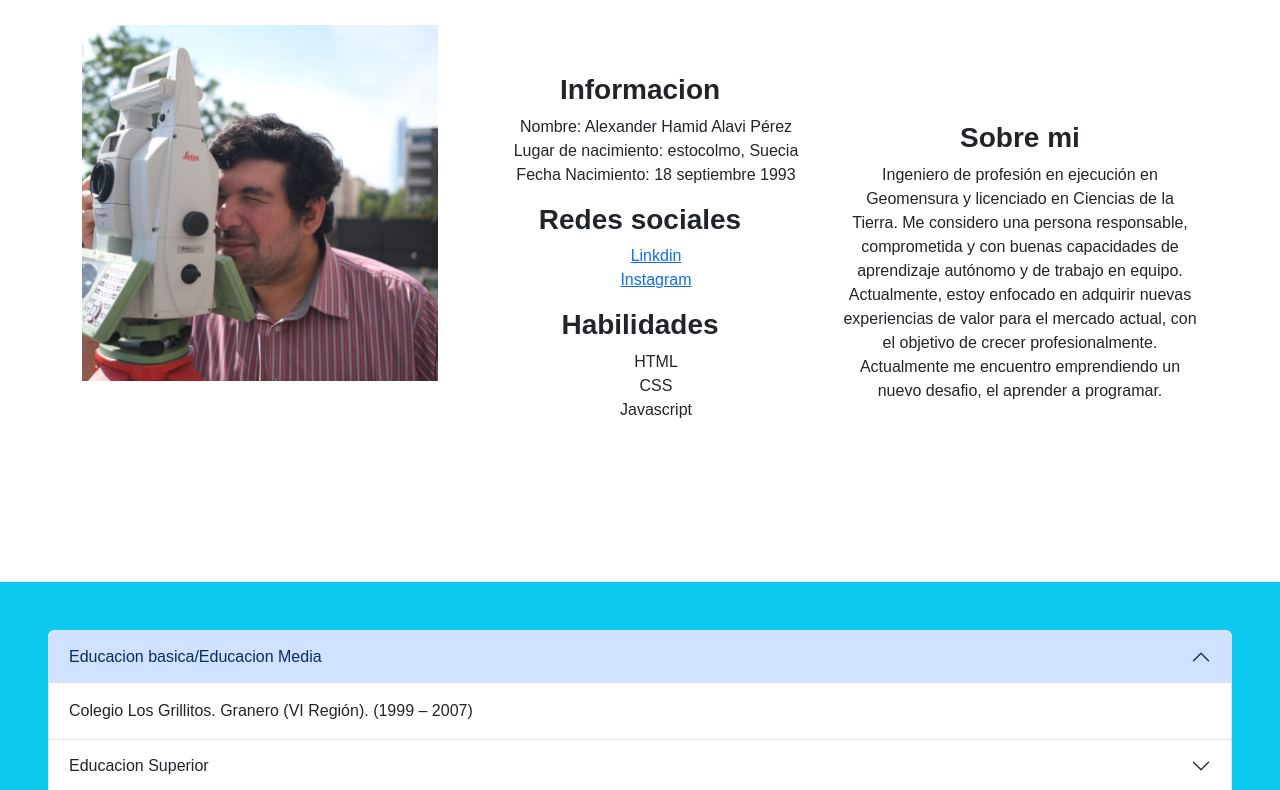
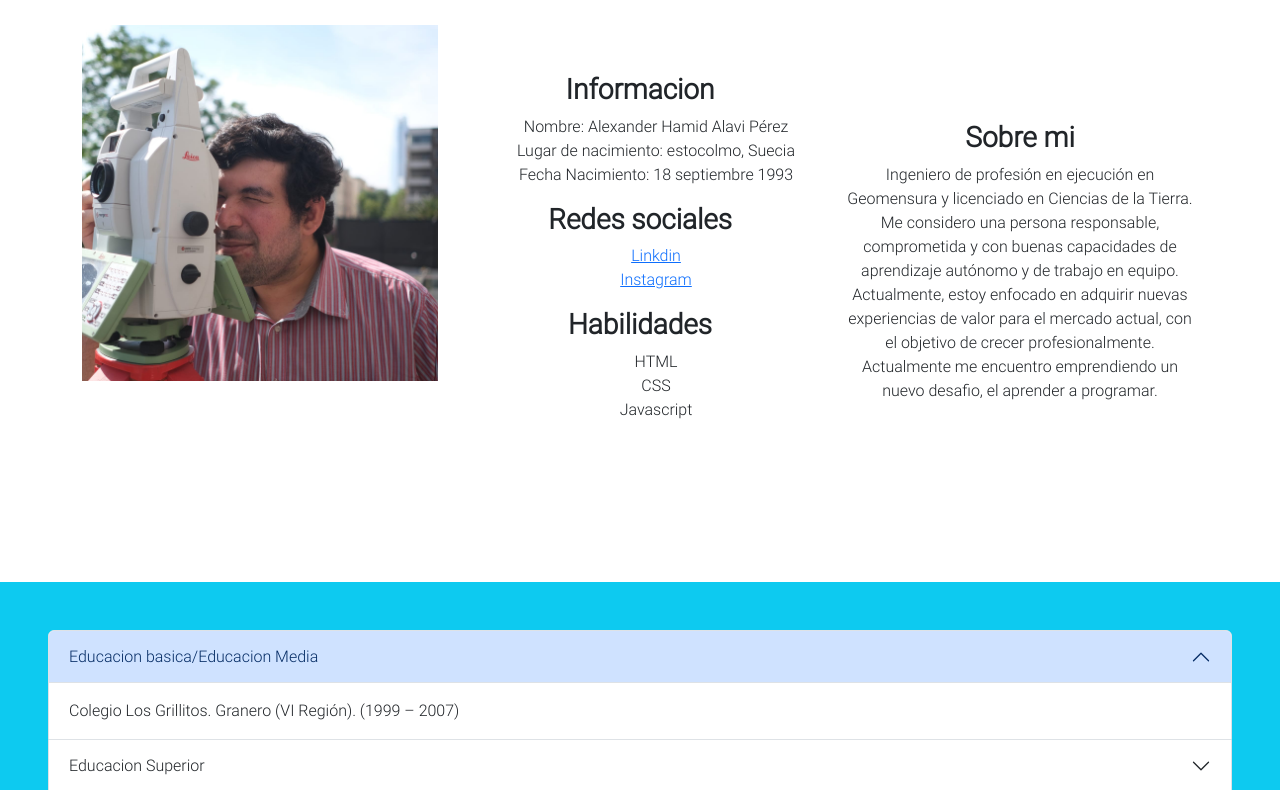
Before and after one commit to rramirezroco/Alexanderalavi.github.io, a plain HTML site: page index.html in a window 1280 px wide. Shown: the part 71-861 px from the top of the page. Drawn offline with nearby package versions, Linux system fonts and the light colour scheme.

Commit message:
css index listo

```diff
--- a/assets/css/style.css
+++ b/assets/css/style.css
@@ -1,22 +1,16 @@
-body {
-    font-family: "Raleway", sans-serif;
-  }
+@font-face {
+  font-family: "Roboto-Light";
+  src: url(/assets/font/Roboto-Light.ttf);
+}
+
+@font-face {
+  font-family: "Roboto-Medium";
+  src: url(/assets/font/Roboto-Medium.ttf)
+}
 
 
-  .colorbot{
-    color: crimson;
-  }
-
-  .colorcard{
-    color: blueviolet;
-  }
-
-  .coloracc{
-    color: darkcyan;
-  }
-
-  .textblack{
-    color: black;
+body {
+    font-family: "Roboto-Light", sans-serif;
   }
 
   ul {
```
Also changed, not shown: assets/font/Roboto-Light.ttf (added), assets/font/Roboto-Medium.ttf (added).
